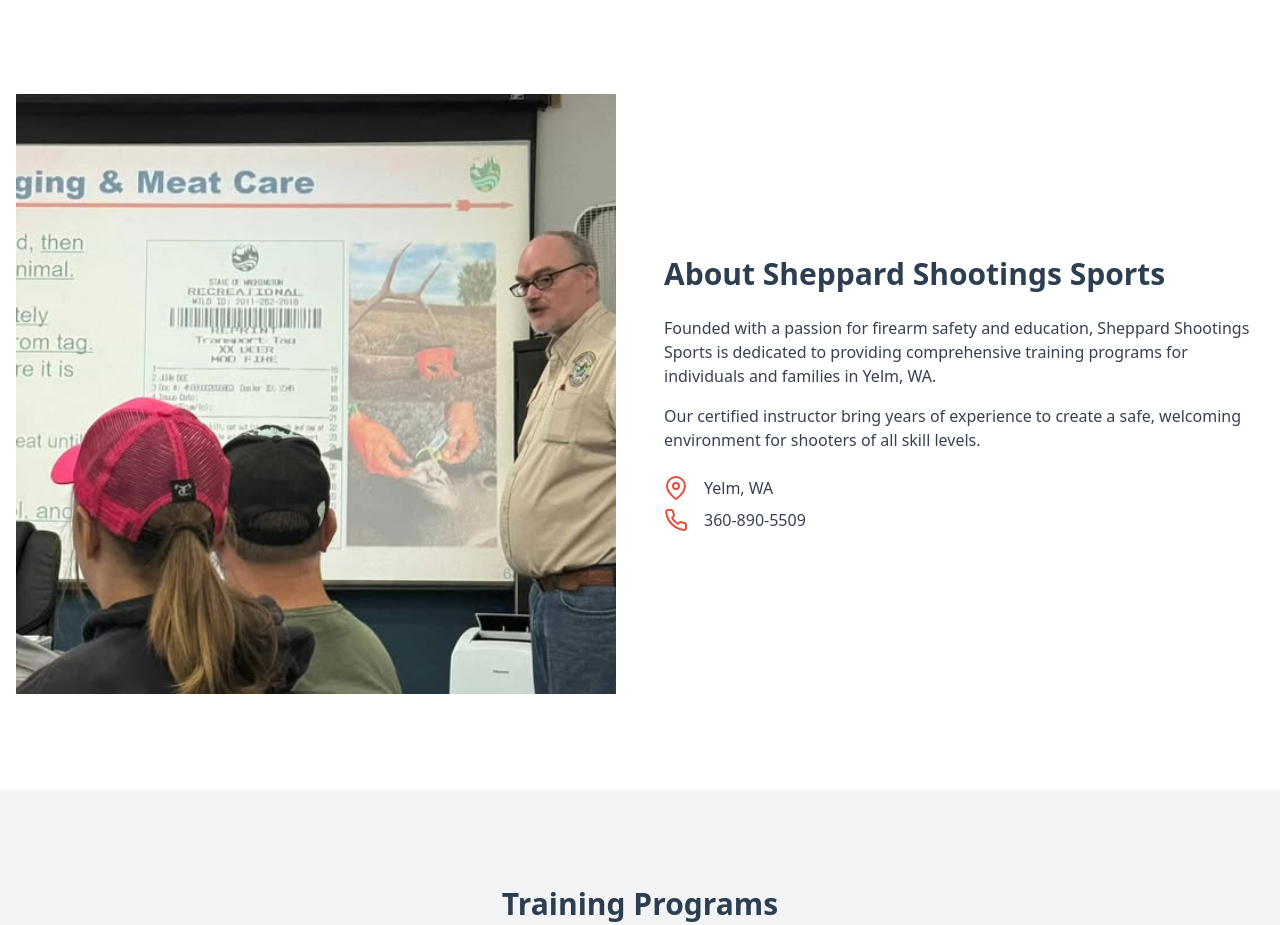
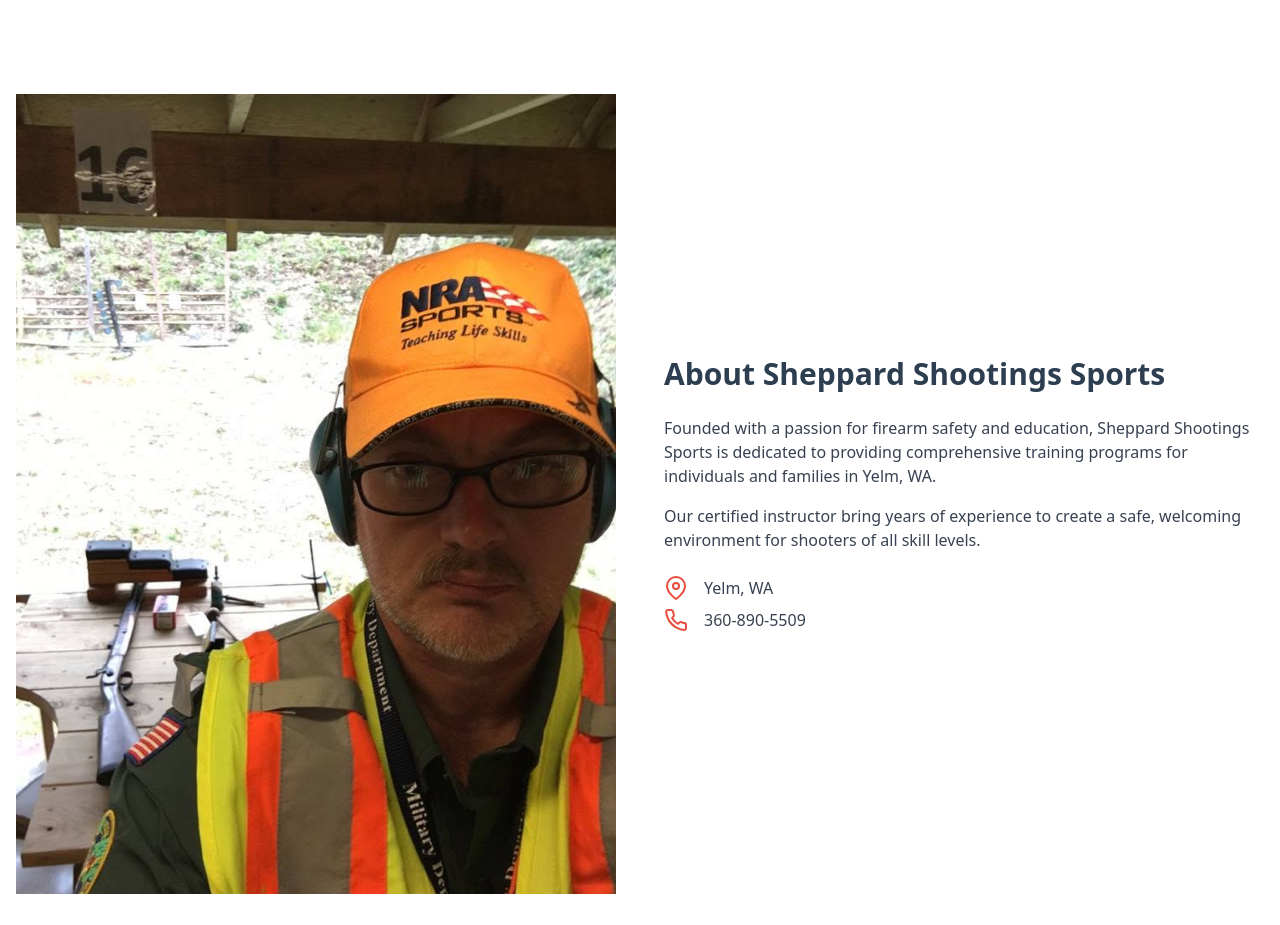
Before and after one commit to cegemens/sheppardshootingsports, a plain HTML site: page index.html in a window 1280 px wide. Shown: the part 538-1463 px from the top of the page. Drawn offline with nearby package versions, Linux system fonts and the light colour scheme.

Commit message:
Change picture

```diff
--- a/index.html
+++ b/index.html
@@ -85,7 +85,7 @@
         <div class="container mx-auto px-4">
             <div class="flex flex-col md:flex-row items-center gap-12">
                 <div class="md:w-1/2">
-                    <img src="board.jpg" alt="Instructor" class="w-full object-contain"">
+                    <img src="range.jpg" alt="Instructor" class="w-full object-contain"">
                 </div>
                 <div class="md:w-1/2">
                     <h2 class="text-3xl font-bold text-primary dark:text-white mb-6">About Sheppard Shootings Sports</h2>
```
